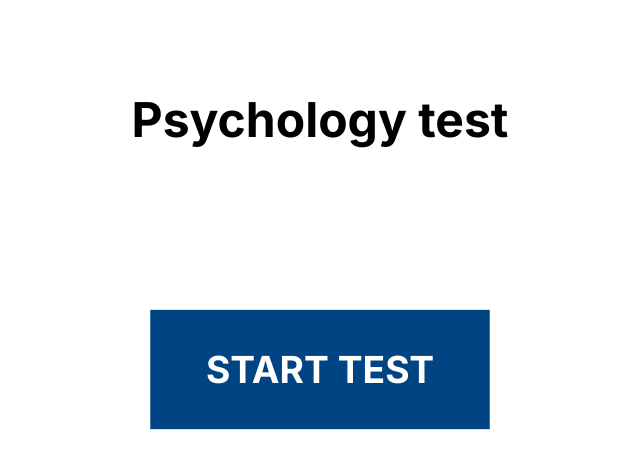
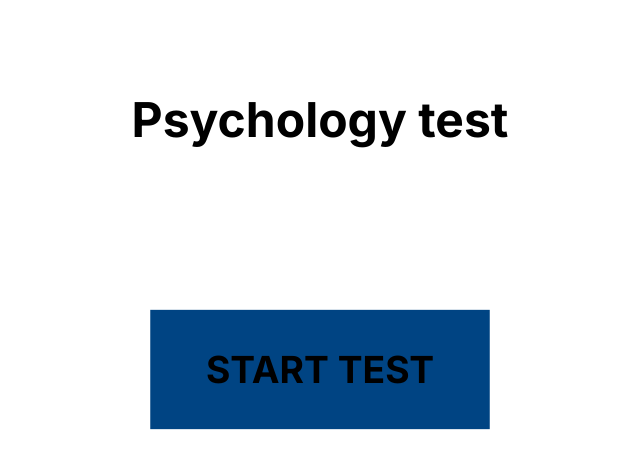
Before and after one commit to manueldois/psychology-test, a Next.js app: page / in a window 1280 px wide. In both pictures the pointer is over the link "START TEST". Shown: the top 468 px of the page, without its empty margins (320-960 px from the left). Built offline with nearby package versions, Linux system fonts and the light colour scheme.

Commit message:
Styling colors

```diff
--- a/src/app/globals.scss
+++ b/src/app/globals.scss
@@ -66,7 +66,7 @@ button,
   padding: 1em 1.5em;
   border: none;
   width: fit-content;
-  color: whitesmoke;
+  color: rgb(var(--foreground-rgb));
   text-transform: uppercase;
 
   &.primary {
@@ -80,21 +80,22 @@ button,
       background-color: rgb(0, 68, 131);
       transform: scale(0.97);
       transition: linear 0.1s;
-      color: white;
+      color: rgb(var(--foreground-rgb));
       cursor: pointer;
     }
   }
 
-  .disabled, &:disabled {
+  .disabled,
+  &:disabled {
     background-color: rgb(46, 51, 56);
-    color: white;
+    color: rgb(var(--foreground-rgb));
 
     &:hover,
     &.checked {
       background-color: rgb(67, 73, 80);
       transform: scale(0.97);
       transition: linear 0.1s;
-      color: white;
+      color: rgb(var(--foreground-rgb));
       cursor: pointer;
     }
   }
```
